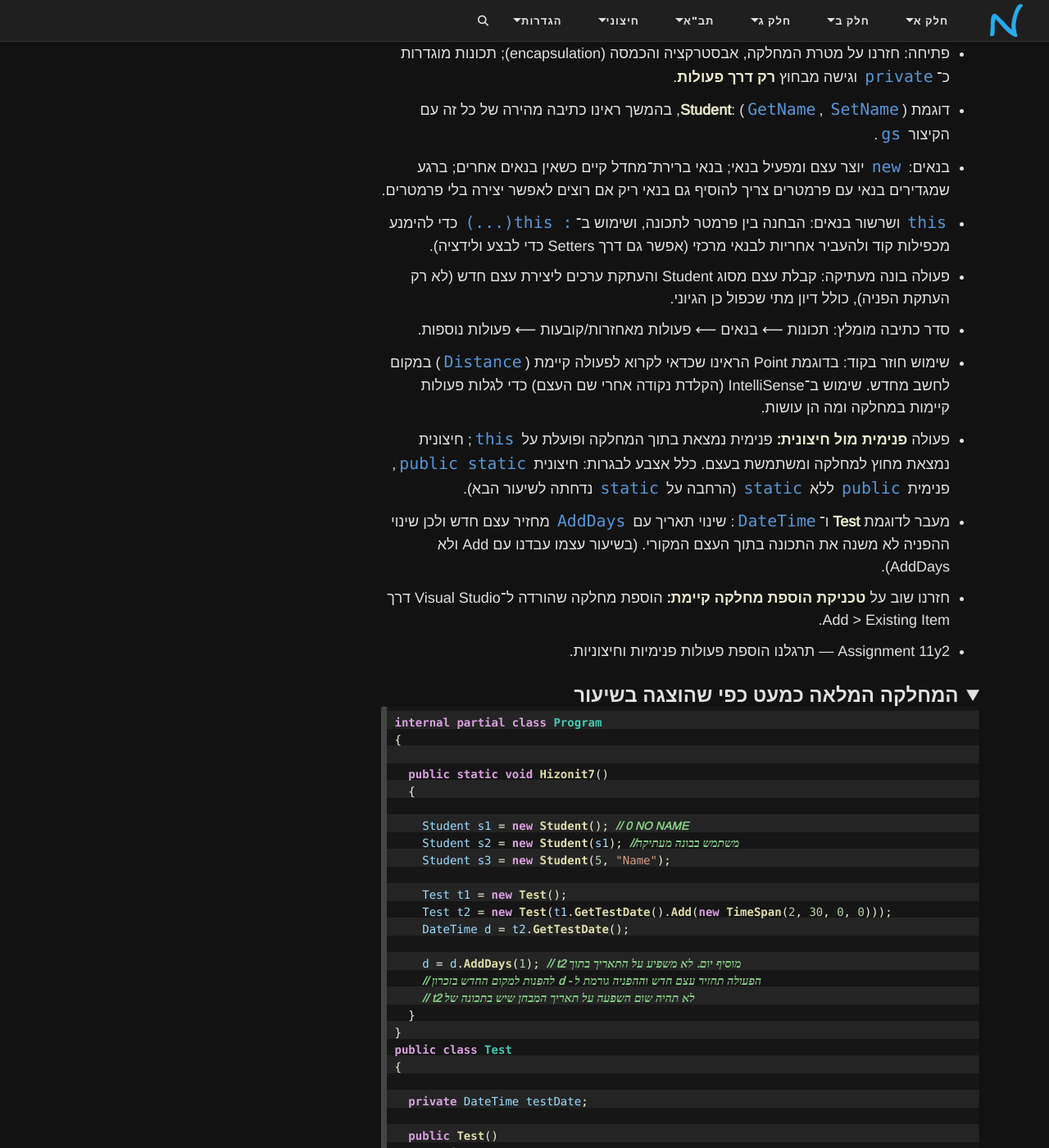
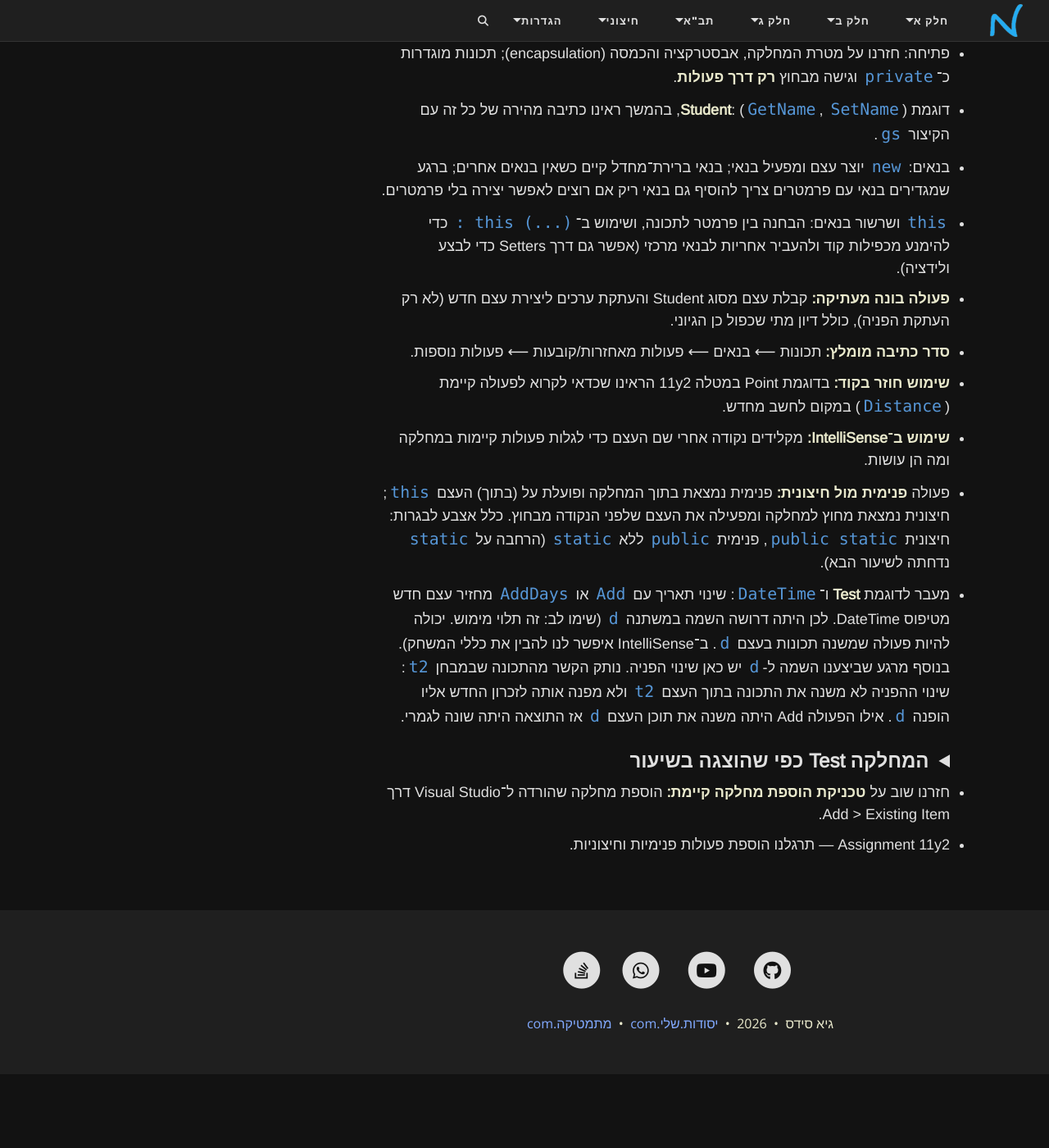
Before and after one commit to 3strategy/BeautifulYesodot, a Jekyll site: the page built from cs3e/Objects_02_BuildingClasses.md, in a window 1280 px wide and 1400 px high, scrolled down 5455 px. Shown: the whole window at 82% size. Built offline with Jekyll 4.4.1, drawn with Linux system fonts in a browser that asks for light colours; comment, search, counter and statistics services are not loaded; after the commit the page ends 6765 px from its top, so only the background shows below that; some of the changed text lies outside the part shown.

Commit message:
עדכון ודיוקים לעבודה עם AddDays

````diff
--- a/cs3e/Objects_02_BuildingClasses.md
+++ b/cs3e/Objects_02_BuildingClasses.md
@@ -228,63 +228,68 @@ public string GetName() => name; // פונקציה בכתיבה מקוצרת
 - פתיחה: חזרנו על מטרת המחלקה, אבסטרקציה והכמסה (encapsulation); תכונות מוגדרות כ־`private` וגישה מבחוץ **רק דרך פעולות**.
 - דוגמת **Student**: (`GetName`, `SetName`), בהמשך ראינו כתיבה מהירה של כל זה עם הקיצור `gs`.
 - בנאים: `new` יוצר עצם ומפעיל בנאי; בנאי ברירת־מחדל קיים כשאין בנאים אחרים; ברגע שמגדירים בנאי עם פרמטרים צריך להוסיף גם בנאי ריק אם רוצים לאפשר יצירה בלי פרמטרים.
-- `this` ושרשור בנאים: הבחנה בין פרמטר לתכונה, ושימוש ב־`: this(...)` כדי להימנע מכפילות קוד ולהעביר אחריות לבנאי מרכזי (אפשר גם דרך Setters כדי לבצע ולידציה).
-- פעולה בונה מעתיקה: קבלת עצם מסוג Student והעתקת ערכים ליצירת עצם חדש (לא רק העתקת הפניה), כולל דיון מתי שכפול כן הגיוני.
-- סדר כתיבה מומלץ: תכונות ⟵ בנאים ⟵ פעולות מאחזרות/קובעות ⟵ פעולות נוספות.
-- שימוש חוזר בקוד: בדוגמת Point הראינו שכדאי לקרוא לפעולה קיימת (`Distance`) במקום לחשב מחדש. שימוש ב־IntelliSense (הקלדת נקודה אחרי שם העצם) כדי לגלות פעולות קיימות במחלקה ומה הן עושות.
-- פעולה **פנימית מול חיצונית:** פנימית נמצאת בתוך המחלקה ופועלת על `this`; חיצונית נמצאת מחוץ למחלקה ומשתמשת בעצם. כלל אצבע לבגרות: חיצונית `public static`, פנימית `public` ללא `static` (הרחבה על `static` נדחתה לשיעור הבא).
-- מעבר לדוגמת **Test** ו־`DateTime`: שינוי תאריך עם `AddDays` מחזיר עצם חדש ולכן שינוי ההפניה לא משנה את התכונה בתוך העצם המקורי. (בשיעור עצמו עבדנו עם Add ולא AddDays).
+- `this` ושרשור בנאים: הבחנה בין פרמטר לתכונה, ושימוש ב־`(...) this :` כדי להימנע מכפילות קוד ולהעביר אחריות לבנאי מרכזי (אפשר גם דרך Setters כדי לבצע ולידציה).
+- **פעולה בונה מעתיקה:** קבלת עצם מסוג Student והעתקת ערכים ליצירת עצם חדש (לא רק העתקת הפניה), כולל דיון מתי שכפול כן הגיוני.
+- **סדר כתיבה מומלץ:** תכונות ⟵ בנאים ⟵ פעולות מאחזרות/קובעות ⟵ פעולות נוספות.
+- **שימוש חוזר בקוד:** בדוגמת Point במטלה 11y2 הראינו שכדאי לקרוא לפעולה קיימת (`Distance`) במקום לחשב מחדש.
+- **שימוש ב־IntelliSense:** מקלידים נקודה אחרי שם העצם כדי לגלות פעולות קיימות במחלקה ומה הן עושות.
+- פעולה **פנימית מול חיצונית:** פנימית נמצאת בתוך המחלקה ופועלת על (בתוך) העצם `this`; חיצונית נמצאת מחוץ למחלקה ומפעילה את העצם שלפני הנקודה מבחוץ. כלל אצבע לבגרות: חיצונית `public static`, פנימית `public` ללא `static` (הרחבה על `static` נדחתה לשיעור הבא).
+- מעבר לדוגמת **Test** ו־`DateTime`: שינוי תאריך עם `Add` או `AddDays` מחזיר עצם חדש מטיפוס DateTime. לכן היתה דרושה השמה במשתנה `d` (שימו לב: זה תלוי מימוש. יכולה להיות פעולה שמשנה תכונות בעצם `d`. ב־IntelliSense איפשר לנו להבין את כללי המשחק). בנוסף מרגע שביצענו השמה ל-`d` יש כאן שינוי הפניה. נותק הקשר מהתכונה שבמבחן `t2`: שינוי ההפניה לא משנה את התכונה בתוך העצם `t2` ולא מפנה אותה לזכרון החדש אליו הופנה `d`. אילו הפעולה Add היתה משנה את תוכן העצם `d` אז התוצאה היתה שונה לגמרי.
+  <details markdown="1"><summary>המחלקה Test כפי שהוצגה בשיעור</summary>
+
+  ```csharp
+  public class Program
+  {
+    // פעולה חיצונית
+    public static void Hizonit7()
+    {
+
+      Student s1 = new Student(); // 0 NO NAME
+      Student s2 = new Student(s1); //משתמש בבונה מעתיקה
+      Student s3 = new Student(5, "Name");
+
+      Test t1 = new Test();
+      Test t2 = new Test(t1.GetTestDate().Add(new TimeSpan(2, 30, 0, 0)));
+      DateTime d = t2.GetTestDate();
+
+      //  DateTime קריאה לפעולה פנימית המוגדרת במחלקה
+      // d על העצם
+      d = d.AddDays(1); // t2 מוסיף יום. לא משפיע על התאריך בתוך
+      // d ללא השמה גם לא ישפיע על
+      // להפנות  d - הפעולה תחזיר עצם חדש ולכן נדרשת ההשמה, שגורמת ל
+      // לכתובת החדשה שהוקצתה בזכרון כאשר נוצר העצם החדש
+      // t2 לא תהיה שום השפעה על תאריך המבחן שיש בתכונה של
+      // כפעולה המחזירה עצם AddDays נובע מהגדרת
+    }
+  }
+  public class Test
+  {
+
+    private DateTime testDate;
+
+    public Test()
+      : this(DateTime.Now)
+    {
+    }
+
+    public Test(DateTime testDate)
+    {
+      this.testDate = testDate;
+    }
+
+    public DateTime GetTestDate()
+    {
+      return testDate;
+    }
+    public void SetTestDate(DateTime value)
+    {
+      testDate = value;
+    }
+
+
+  }
+  ```
+
+  </details>
 - חזרנו שוב על **טכניקת הוספת מחלקה קיימת:** הוספת מחלקה שהורדה ל־Visual Studio דרך Add > Existing Item.
 - Assignment 11y2 — תרגלנו הוספת פעולות פנימיות וחיצוניות.
-
-<details open markdown="1"><summary>המחלקה המלאה כמעט כפי שהוצגה בשיעור</summary>
-
-```csharp
-internal partial class Program
-{
-
-  public static void Hizonit7()
-  {
-
-    Student s1 = new Student(); // 0 NO NAME
-    Student s2 = new Student(s1); //משתמש בבונה מעתיקה
-    Student s3 = new Student(5, "Name");
-
-    Test t1 = new Test();
-    Test t2 = new Test(t1.GetTestDate().Add(new TimeSpan(2, 30, 0, 0)));
-    DateTime d = t2.GetTestDate();
-
-    d = d.AddDays(1); // t2 מוסיף יום. לא משפיע על התאריך בתוך
-    // להפנות למקום החדש בזכרון d - הפעולה תחזיר עצם חדש וההפניה גורמת ל
-    // t2 לא תהיה שום השפעה על תאריך המבחן שיש בתכונה של
-  }
-}
-public class Test
-{
-
-  private DateTime testDate;
-
-  public Test()
-    : this(DateTime.Now)
-  {
-  }
-
-  public Test(DateTime testDate)
-  {
-    this.testDate = testDate;
-  }
-
-  public DateTime GetTestDate()
-  {
-    return testDate;
-  }
-  public void SetTestDate(DateTime value)
-  {
-    testDate = value;
-  }
-
-
-}
-```
-
-</details>
````
